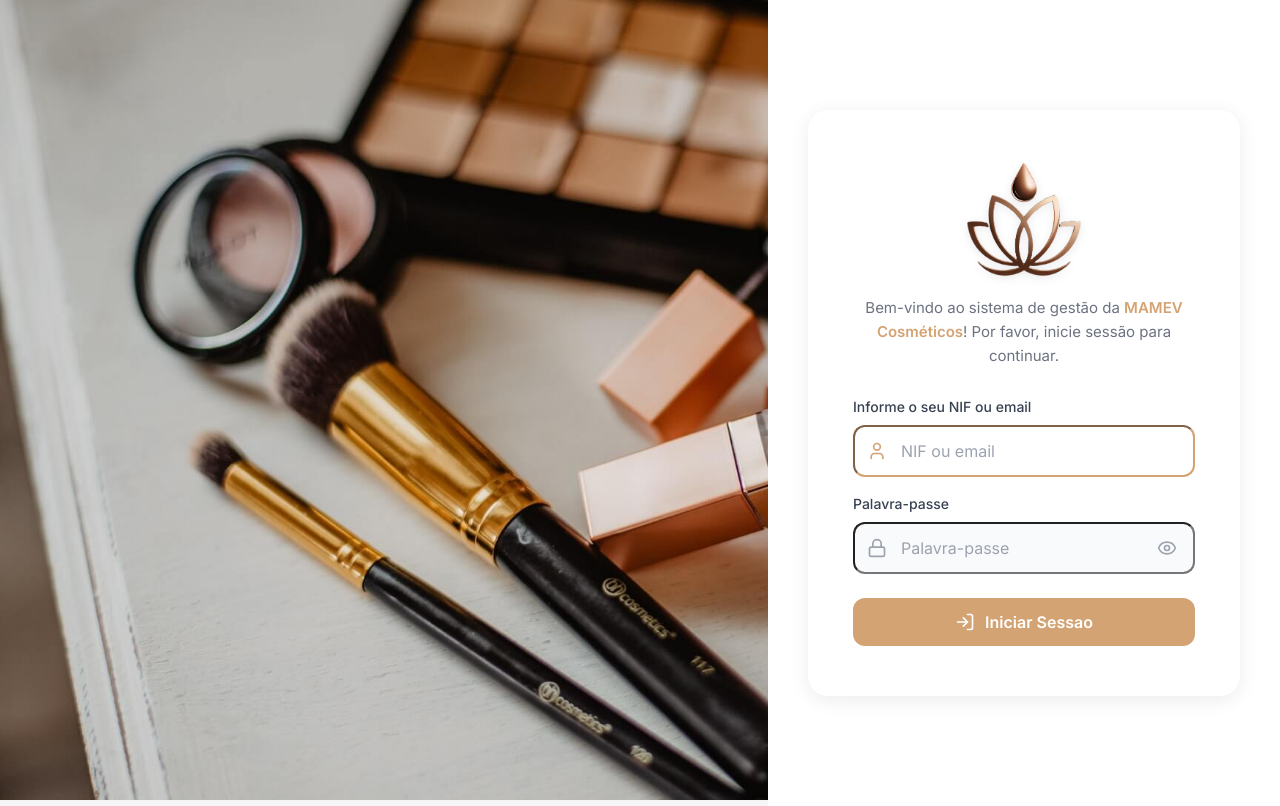
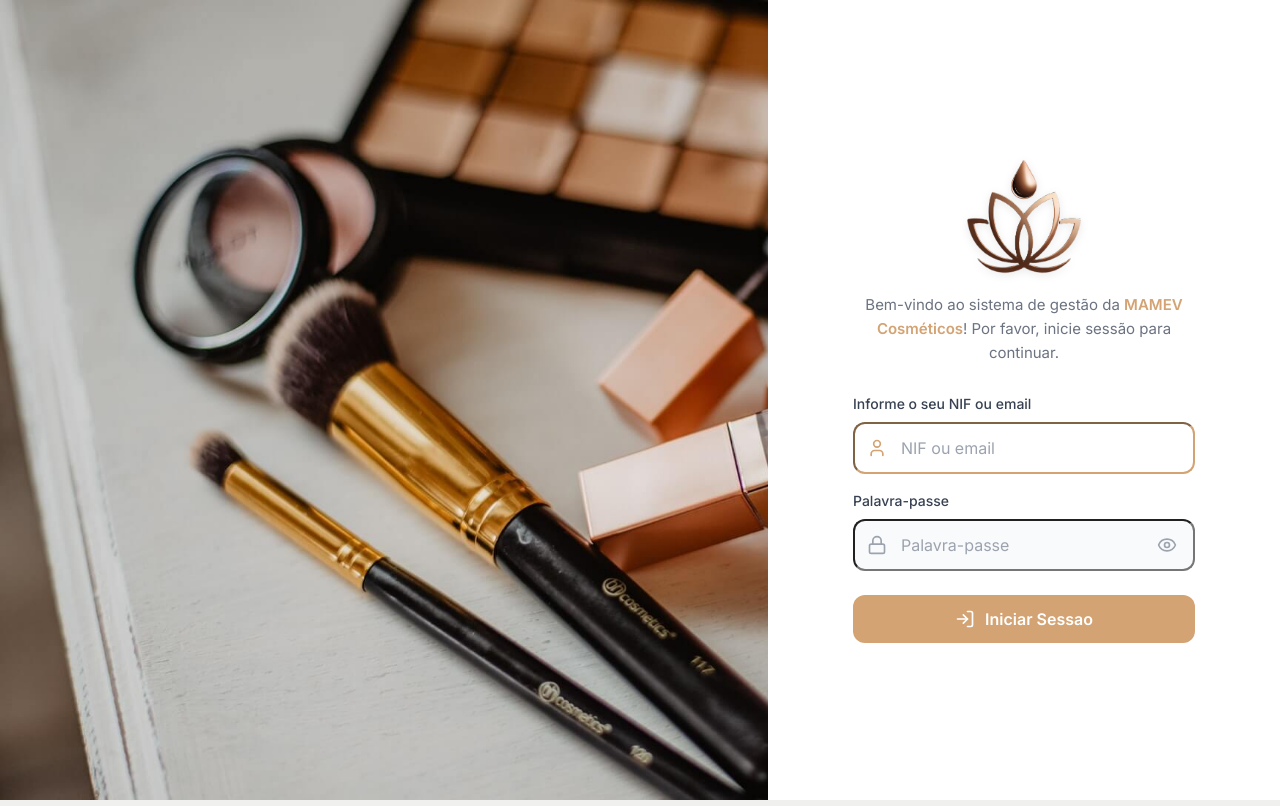
Before and after one commit to freddymenezess/sistema-de-vendas, a React (Vite) app: page /login in a window 1280 px wide. Built offline with nearby package versions, Linux system fonts and the light colour scheme.

Commit message:
Resolver bug de linha horizontal causando scroll

```diff
--- a/src/pages/Login/Login.jsx
+++ b/src/pages/Login/Login.jsx
@@ -63,7 +63,7 @@ function Login() {
   }
 
   return (
-    <div className={styles.container}>
+    <>
       <div className={styles.loginWrapper}>
         <div className={styles.imageContainer}>
           <img src={loginImage} alt="Cosmetics" className={styles.loginImage} />
@@ -131,7 +131,7 @@ function Login() {
           </form>
         </div>
       </div>
-    </div>
+    </>
   );
 }
 
--- a/src/pages/Login/Login.module.css
+++ b/src/pages/Login/Login.module.css
@@ -1,18 +1,9 @@
-/* Container principal - ocupa toda a tela */
-.container {
-  min-height: 100dvh;
-  width: 100%;
-  display: flex;
-  align-items: center;
-  justify-content: center;
-  background-color: #fff;
-}
-
 /* Wrapper que contém imagem e formulário */
 .loginWrapper {
   display: flex;
-  min-height: 100dvh;
+  min-height: 0;
   width: 100%;
+  overflow-y: auto;
 }
 
 /* Container da imagem - escondido em mobile */
@@ -22,7 +13,6 @@
 
 .loginImage {
   width: 100%;
-  height: 100%;
   object-fit: cover;
 }
 
@@ -203,6 +193,7 @@
     display: flex;
     align-items: center;
     justify-content: center;
+    margin-block: 0;
   }
 
   /* Imagem ocupa toda a tela como fundo */
@@ -211,12 +202,13 @@
     position: absolute;
     top: 0;
     left: 0;
-    width: 100%;
-    height: 100%;
+    bottom: 0;
+    right: 0;
     z-index: 1;
   }
 
   .loginImage {
+    display: block;
     width: 100%;
     height: 100%;
     object-fit: cover;
@@ -287,7 +279,7 @@
 
   .loginImage {
     width: 100%;
-    height: 100vh;
+    height: 100%;
     object-fit: cover;
     object-position: left;
   }
@@ -301,6 +293,7 @@
     justify-content: center;
     padding: 40px;
     background-color: #fff;
+    overflow-y: auto;
     z-index: auto;
   }
 
@@ -308,7 +301,7 @@
     max-width: 440px;
     padding: 50px 45px;
     background-color: #fff;
-    box-shadow: 0 4px 20px rgba(0, 0, 0, 0.08);
+    box-shadow: none;
     backdrop-filter: none;
   }
 
```
